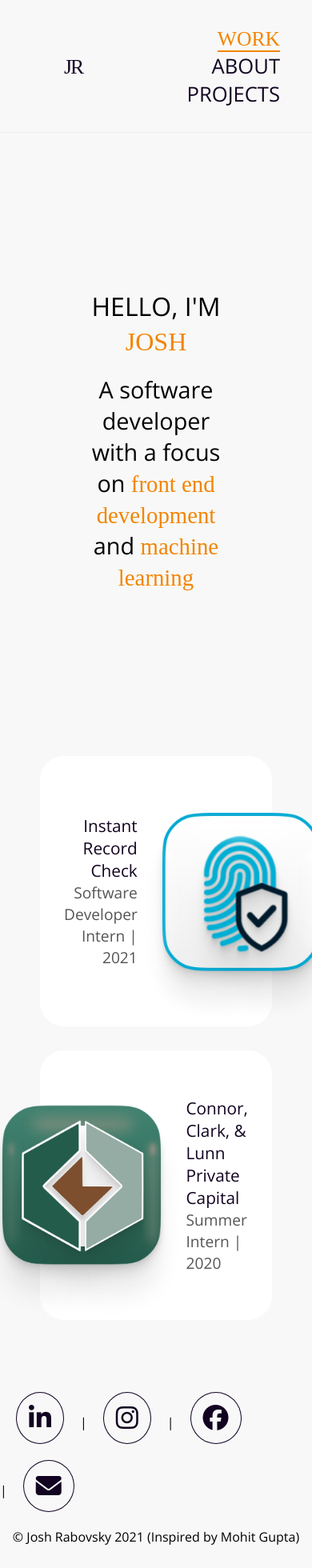
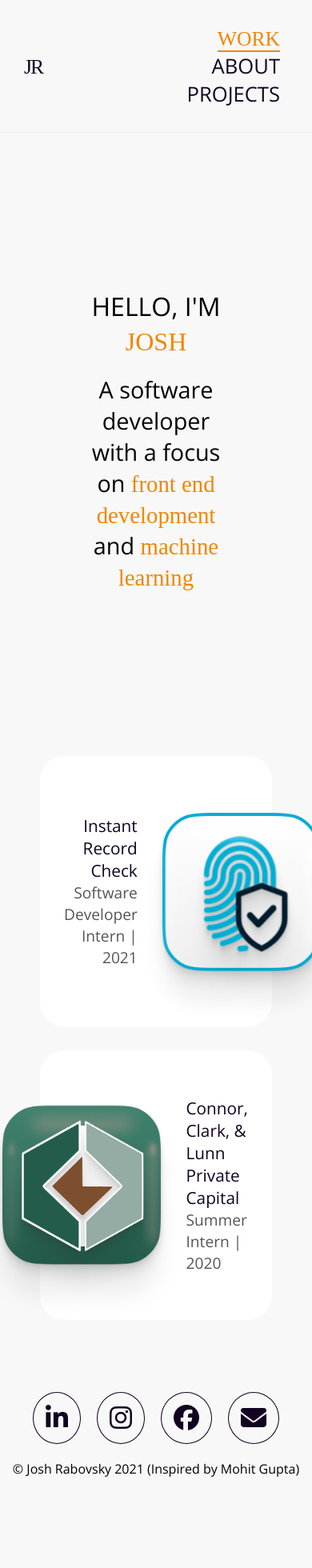
Before and after one commit to joshrabovsky/portfolio, a React (Create React App) app: page / in a window 390 px wide. Shown: the top 1960 px of the page at 80% size. After the commit the page ends 1927 px from the top, so only its background shows below. Built offline with nearby package versions, Linux system fonts and the light colour scheme; a web font is replaced by a local one.

Commit message:
responsive nav and footer fixes

```diff
--- a/public/stylesheets/styles.css
+++ b/public/stylesheets/styles.css
@@ -144,6 +144,9 @@ nav ul li {
 @media (max-width: 600px) {
   nav {
     position: relative;
+  }
+  nav .nav-header {
+    margin-left: 0px;
   }
   nav ul {
     text-align: right;
@@ -403,6 +406,14 @@ footer .footer-container {
   align-items: center;
   justify-content: center;
 }
+@media (max-width: 600px) {
+  footer .footer-container span {
+    display: none;
+  }
+  footer .footer-container a {
+    margin: 10px;
+  }
+}
 footer ul {
   list-style: none;
 }
--- a/src/components/footer.js
+++ b/src/components/footer.js
@@ -6,14 +6,14 @@ function Footer(){
           <li>
             <a href="https://www.linkedin.com/in/josh-rabovsky" target="_blank"  rel="noreferrer"><i className="fab fa-linkedin-in"></i></a>
           </li>
-          <li>|
+          <li><span>|</span>
             <a href="https://www.instagram.com/joshrabovsky/" target="_blank"  rel="noreferrer"><i className="fab fa-instagram"></i></a>
           </li>
-          <li>|
+          <li><span>|</span>
             <a href="https://www.facebook.com/josh.rabovsky/" target="_blank"  rel="noreferrer"><i className="fab fa-facebook"></i></a>
           </li>
-          <li>
-            |<a href="mailto:jarsky.75@gmail.com" target="_blank" rel="noreferrer"><i className="fas fa-envelope"></i></a>
+          <li><span>|</span>
+            <a href="mailto:jarsky.75@gmail.com" target="_blank" rel="noreferrer"><i className="fas fa-envelope"></i></a>
           </li>
         </ul>
         <p>&copy; Josh Rabovsky 2021 (Inspired by Mohit Gupta)</p>
```
Also changed, not shown: src/scss/styles.scss (+12 -1 lines), 1 other file (tests, documents, lock files or other folders).
